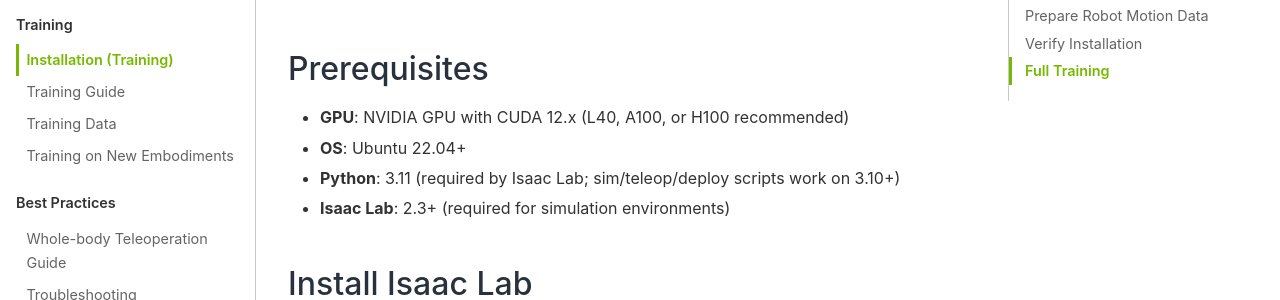
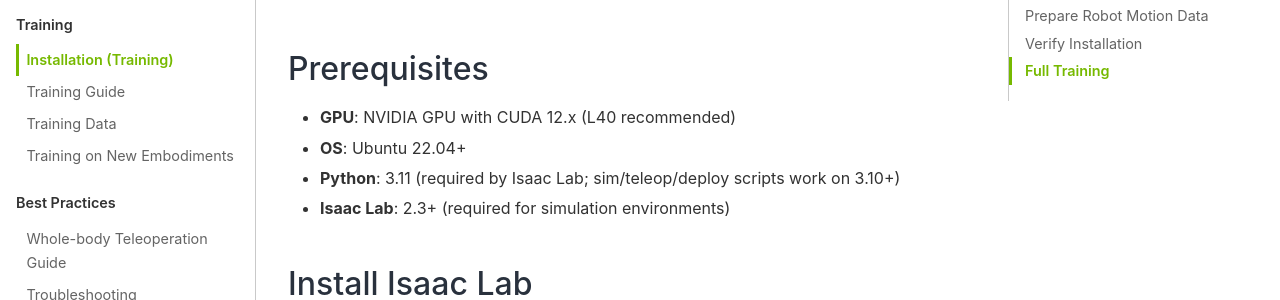
Before and after one commit to ff-eai/FFEAI-WBC, a Sphinx documentation site: the page built from docs/source/getting_started/installation_training.md, in a window 1280 px wide and 900 px high. Shown: the part 181-481 px from the top of the window. Built offline with Sphinx 7.4.7 and the Sphinx Book theme 1.1.4, drawn with Linux system fonts in a browser that asks for light colours.

```diff
--- a/docs/source/getting_started/installation_training.md
+++ b/docs/source/getting_started/installation_training.md
@@ -4,7 +4,7 @@ This guide walks through setting up the SONIC training environment for whole-bod
 
 ## Prerequisites
 
-- **GPU**: NVIDIA GPU with CUDA 12.x (L40, A100, or H100 recommended)
+- **GPU**: NVIDIA GPU with CUDA 12.x (L40 recommended)
 - **OS**: Ubuntu 22.04+
 - **Python**: 3.11 (required by Isaac Lab; sim/teleop/deploy scripts work on 3.10+)
 - **Isaac Lab**: 2.3+ (required for simulation environments)
```
Also changed, not shown: 2 other files.
